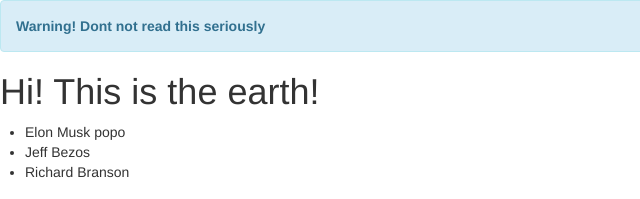
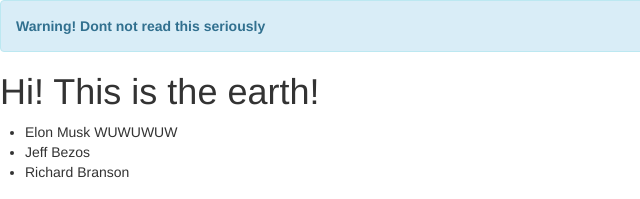
Before and after one commit to itsluismario/harvard-cs50-lecture-0, a plain HTML site: page help.html in a window 1280 px wide. Shown: the top 199 px of the page, 0-640 px from the left. Drawn offline with nearby package versions, Linux system fonts and the light colour scheme.

Commit message:
Update help.html

```diff
--- a/help.html
+++ b/help.html
@@ -23,7 +23,7 @@
 <div class="row">
   <div class="col-3 menu">
     <ul>
-    <li>Elon Musk popo </li>
+    <li>Elon Musk WUWUWUW </li>
     <li>Jeff Bezos</li>
     <li>Richard Branson</li>
     </ul>
```
